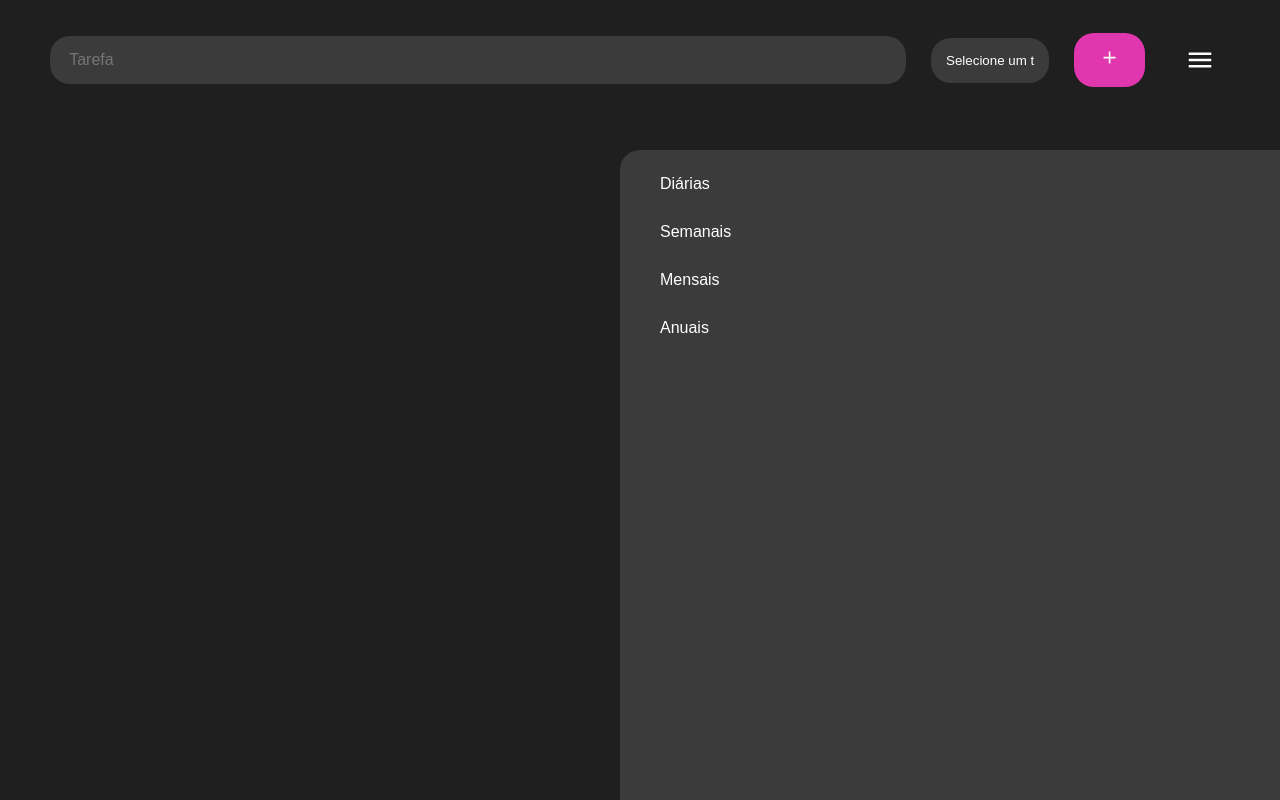
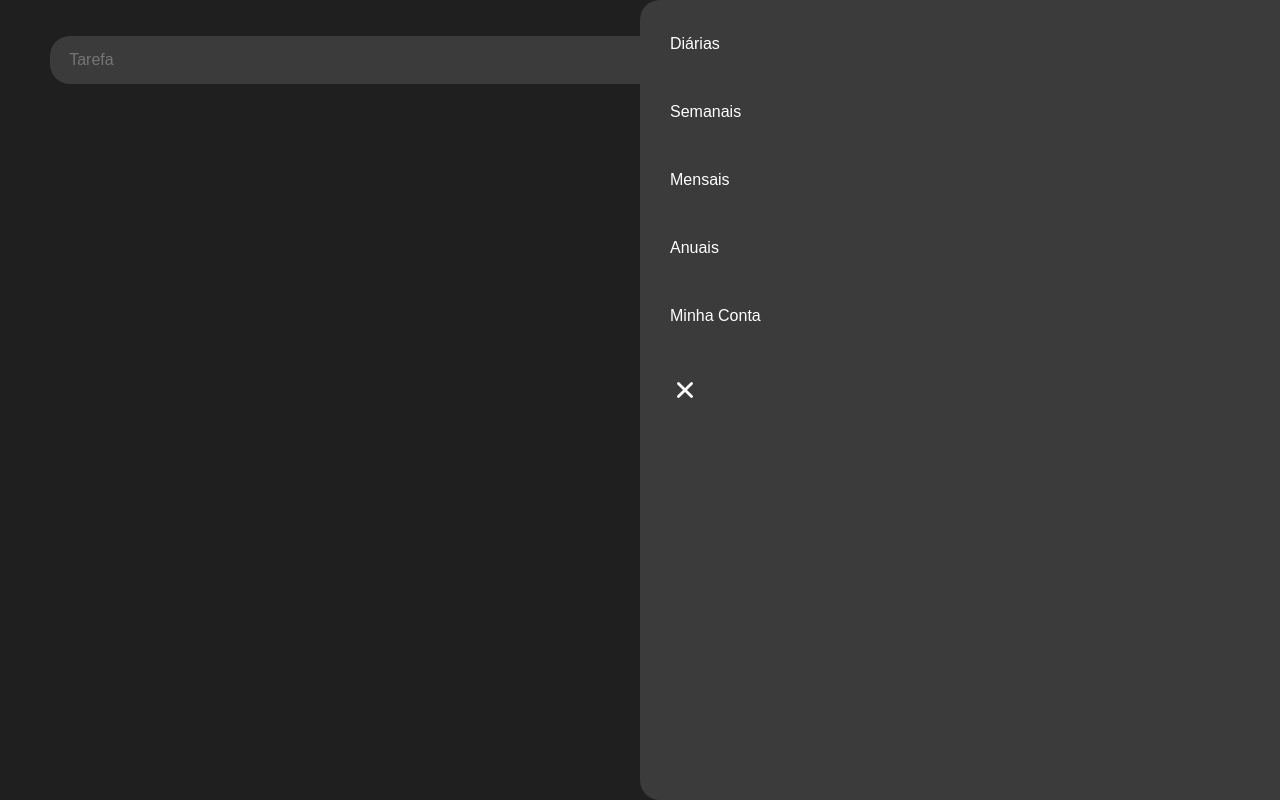
Before and after one commit to jessicapinheiro-s/to-do-list-react, a React (Create React App) app: page / in a window 1280 px wide. Both pictures are taken after a click on the icon 1199 px from the left and 60 px from the top of the page. Shown: the top 800 px of the page. Built offline with nearby package versions, Linux system fonts and the light colour scheme.

Commit message:
ajustando melhor a aparição do menu

```diff
--- a/src/components/entrada-dados.tsx
+++ b/src/components/entrada-dados.tsx
@@ -1,9 +1,9 @@
 import '../styles/style.css'
 import { IoMdAdd } from "react-icons/io";
-import { FaCircleUser } from "react-icons/fa6";
 import { useState, useRef } from 'react';
 import { IoMdMenu } from "react-icons/io";
 import MenuLateral from './menu-lateral';
+
 
 import React from 'react';
 
@@ -12,6 +12,8 @@ export default function EntradaDados({ onEnviar }: any) {
     const [menu, setMenuAberto] = useState('');
     const [valorInput, setValorInput] = useState('');
     const dataAtual: string = new Date().toLocaleDateString();
+
+
     const categoriasTask = [
         "Selecione um tipo",
         "Diárias",
@@ -28,11 +30,7 @@ export default function EntradaDados({ onEnviar }: any) {
         setOption(event.target.value);
     };
     const handleMenu = () => {
-        if(menu === ''){
-            setMenuAberto(' ativo') ;
-        }else{
-            setMenuAberto('')
-        }
+        menu === '' ? setMenuAberto('aberto') : setMenuAberto('');
     };
 
     const handleSubmit = (event: React.MouseEvent<HTMLButtonElement, MouseEvent>) => {
@@ -66,7 +64,10 @@ export default function EntradaDados({ onEnviar }: any) {
                 </select>
                 <button type='submit' id="btAdd" onClick={handleSubmit}><IoMdAdd /></button>
                 <IoMdMenu className='icon-user' onClick={handleMenu} />
-                <MenuLateral elementoRef = {menu}/>
+                {
+                    menu != '' ? <MenuLateral funcCloseMenu = {handleMenu}/> : null
+                }
+
             </div>
         </div>
     )
--- a/src/components/menu-lateral.tsx
+++ b/src/components/menu-lateral.tsx
@@ -1,20 +1,24 @@
-import '../styles/style.css'
-import React, { useState } from 'react';
+import '../styles/style.css';
+import { IoClose } from "react-icons/io5";
 
-function MenuLateral({ elementoRef }: any) {
+
+function MenuLateral({funcCloseMenu}: any ) {
+    const closeMenu = <IoClose className='close-Menu-icon' onClick={funcCloseMenu}/>;
     const categoriasTask = [
         "Diárias",
         "Semanais",
         "Mensais",
-        "Anuais"
+        "Anuais",
+        "Minha Conta",
+        closeMenu
     ]
     return (
-        <div className={'menu-lateral' + (elementoRef != null ? elementoRef : '')}>
+        <div className={'menu-lateral'}>
             <nav  >
                 <ul>
                     {
                         categoriasTask.map(categoria => (
-                            <li key={categoria}>{categoria}</li>
+                            <li key={categoria.toString()}>{categoria}</li>
                         ))
                     }
                 </ul>
--- a/src/styles/style.css
+++ b/src/styles/style.css
@@ -194,30 +194,29 @@ body {
 }
 
 .menu-lateral {
-  display: none;
-  padding: 10px;
-  width: 300px;
+  width: 50%;
   border-radius: 20px 0px 0px 20px;
   background-color: #3b3b3b;
   height: 100vh;
+  transition: all 0.5s;
+  display: block;
+  position: absolute;
+  top: 0px;
+  right: 0%;
 }
 .menu-lateral nav ul {
   list-style: none;
 }
 .menu-lateral nav ul li {
   padding: 15px 30px;
+  margin: 20px 0px 20px;
   border-radius: 10px;
 }
 .menu-lateral nav ul li:hover {
   background-color: #525252;
 }
-
-.ativo {
-  display: block;
-  position: absolute;
-  top: 150px;
-  right: 0%;
-  width: 50%;
+.menu-lateral nav ul li .close-Menu-icon {
+  font-size: 30px;
 }
 
 @media screen and (max-width: 600px) {
--- a/src/styles/style.scss
+++ b/src/styles/style.scss
@@ -255,33 +255,33 @@ body {
 }
 
 .menu-lateral {
-    display: none;
-    padding: 10px;
-    width: 300px;
+    width: 50%;
     border-radius: 20px 0px 0px 20px;
     background-color: $cor-secundaria;
     height: 100vh;
+    transition: all 0.5s;
     nav {
         ul {
             list-style: none;
 
             li {
                 padding: 15px 30px;
+                margin: 20px 0px 20px;
                 &:hover{
                     background-color: $cor-light;
                 }
                 border-radius: 10px;
+                .close-Menu-icon{
+                    font-size: 30px;
+                }
             }
         }
     }
-}
-
-.ativo {
     display: block;
     position: absolute;
-    top: 150px;
+    top: 0px;
     right: 0%;
-    width: 50%;
+
 }
 
 
```
Also changed, not shown: 1 other file (tests, documents, lock files or other folders).
